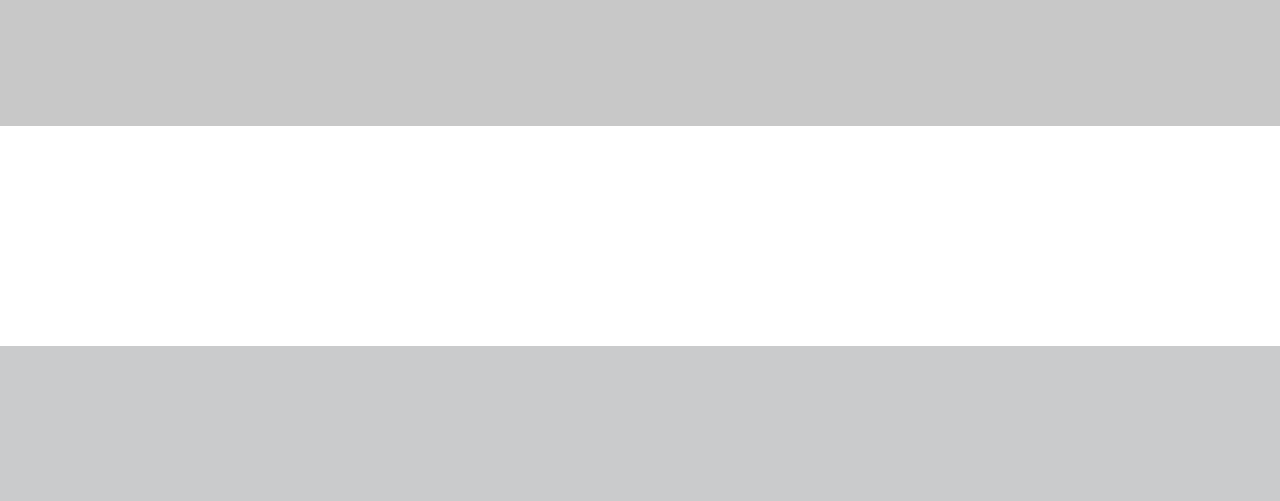
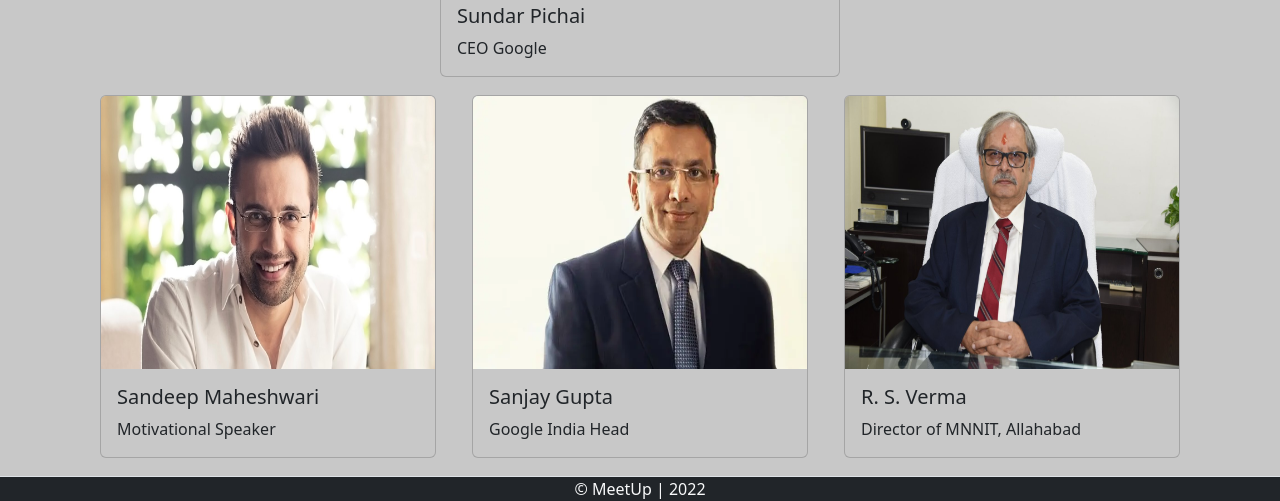
Before and after one commit to nakul2020/conferenceApp, a Django app: page /speakers/ in a window 1280 px wide. Shown: the part 454-955 px from the top of the page. Before the commit the page ends 800 px from the top, so only its background shows below. Run offline with Django 3.2, Linux system fonts and the light colour scheme.

Commit message:
Venue, Committee, Speakers page Done

```diff
--- a/conferenceApp/conferenceApp/settings.py
+++ b/conferenceApp/conferenceApp/settings.py
@@ -120,7 +120,12 @@ USE_TZ = True
 # https://docs.djangoproject.com/en/3.2/howto/static-files/
 
 STATIC_URL = '/static/'
+MEDIA_URL = '/images/'
+MEDIA_ROOT = os.path.join(BASE_DIR, 'static/images')
 
+STATICFILES_DIRS = (
+    os.path.join(BASE_DIR, 'static'),
+)
 # Default primary key field type
 # https://docs.djangoproject.com/en/3.2/ref/settings/#default-auto-field
 
--- a/conferenceApp/conferenceApp/urls.py
+++ b/conferenceApp/conferenceApp/urls.py
@@ -27,4 +27,6 @@ urlpatterns = [
     path('contact_us/', views.contact_us, name = 'contact_us'),
     path('venue/', views.venue, name = 'venue'),
     path('admin/', admin.site.urls),
+
+
 ]
--- a/conferenceApp/templates/base.html
+++ b/conferenceApp/templates/base.html
@@ -39,6 +39,12 @@
       </nav>
 
     {% block content %}{%endblock%}
+
+    <footer class="bg-dark d-flex justify-content-center border-top">
+      <div class="col-md-4 text-center">
+        <span class="text-light">© MeetUp | 2022 </span>
+      </div>
+    </footer>
     <script src="https://cdn.jsdelivr.net/npm/bootstrap@5.2.1/dist/js/bootstrap.bundle.min.js" integrity="sha384-u1OknCvxWvY5kfmNBILK2hRnQC3Pr17a+RTT6rIHI7NnikvbZlHgTPOOmMi466C8" crossorigin="anonymous"></script>
   </body>
 </html>
--- a/conferenceApp/templates/speakers.html
+++ b/conferenceApp/templates/speakers.html
@@ -3,15 +3,43 @@
 {%block content%}
 
 <div style="min-height: 500px; background-color: rgb(200, 200, 200);">
+  <h3 style="text-align: center; padding-block: 20px;"> Cheif Guests </h3>
+  <div class="container" style="display: flex; flex-direction : column; justify-content:center; align-items:center;">
+    <div class="card" style="width: 25rem; background-color: rgb(200,200,200);">
+      <img src="/static/Images/Sundar Pichai.jpg " class="card-img-top" alt="...">
+      <div class="card-body">
+        <h5 class="card-title">Sundar Pichai</h5>
+        <p class="card-text">CEO Google</p>
 
-    <div class="card" style="width: 18rem;">
-        <img src="..." class="card-img-top" alt="...">
-        <div class="card-body">
-          <h5 class="card-title">Card title</h5>
-          <p class="card-text">Some quick example text to build on the card title and make up the bulk of the card's content.</p>
+      </div>
+    </div>
+  </div>
+  <div class="container" style="display: flex;">
+    <div class="card" style="width: 25rem; background-color: rgb(200,200,200);margin: 18px;">
+      <img src="/static/Images/Sandeep Maheshwari1.jpg" style = " min-height: 273px;"class="card-img-top" alt="...">
+      <div class="card-body">
+        <h5 class="card-title">Sandeep Maheshwari</h5>
+        <p class="card-text">Motivational Speaker</p>
 
-        </div>
       </div>
+    </div> <div class="card" style="width: 25rem; background-color: rgb(200,200,200);margin: 18px;">
+      <img src="/static/Images/Sanjay Gupta Country Manager Google.webp" style = " min-height: 273px;"class="card-img-top" alt="...">
+      <div class="card-body">
+        <h5 class="card-title">Sanjay Gupta</h5>
+        <p class="card-text">Google India Head</p>
+
+      </div>
+    </div>
+    <div class="card" style="width: 25rem; background-color: rgb(200,200,200);margin: 18px;">
+      <img src="/static/Images/Director MNNIT.jpg"style = " min-height: 273px;" class="card-img-top" alt="...">
+      <div class="card-body">
+        <h5 class="card-title">R. S. Verma</h5>
+        <p class="card-text">Director of MNNIT, Allahabad</p>
+
+      </div>
+    </div>
+
+  </div>
 
 </div>
 
```
Also changed, not shown: conferenceApp/templates/organizing_commitee.html (+76 -1 lines), conferenceApp/templates/venue.html (+10 -2 lines), conferenceApp/static/Images/Director MNNIT.jpg (added), conferenceApp/static/Images/Joybatra Mal.jpg (added), conferenceApp/static/Images/Prof._R._A._Mishra.jpg (added), conferenceApp/static/Images/R. Tripathi Final.jpg (added), conferenceApp/static/Images/R. Tripathi.jfif (added), conferenceApp/static/Images/Sandeep Maheshwari1.jpg (added), conferenceApp/static/Images/Sanjay Gupta Country Manager Google.webp (added), conferenceApp/static/Images/Shivesh_Sharma.jpg (added), conferenceApp/static/Images/Shweta maam.png (added), conferenceApp/static/Images/Sundar Pichai.jpg (added).
